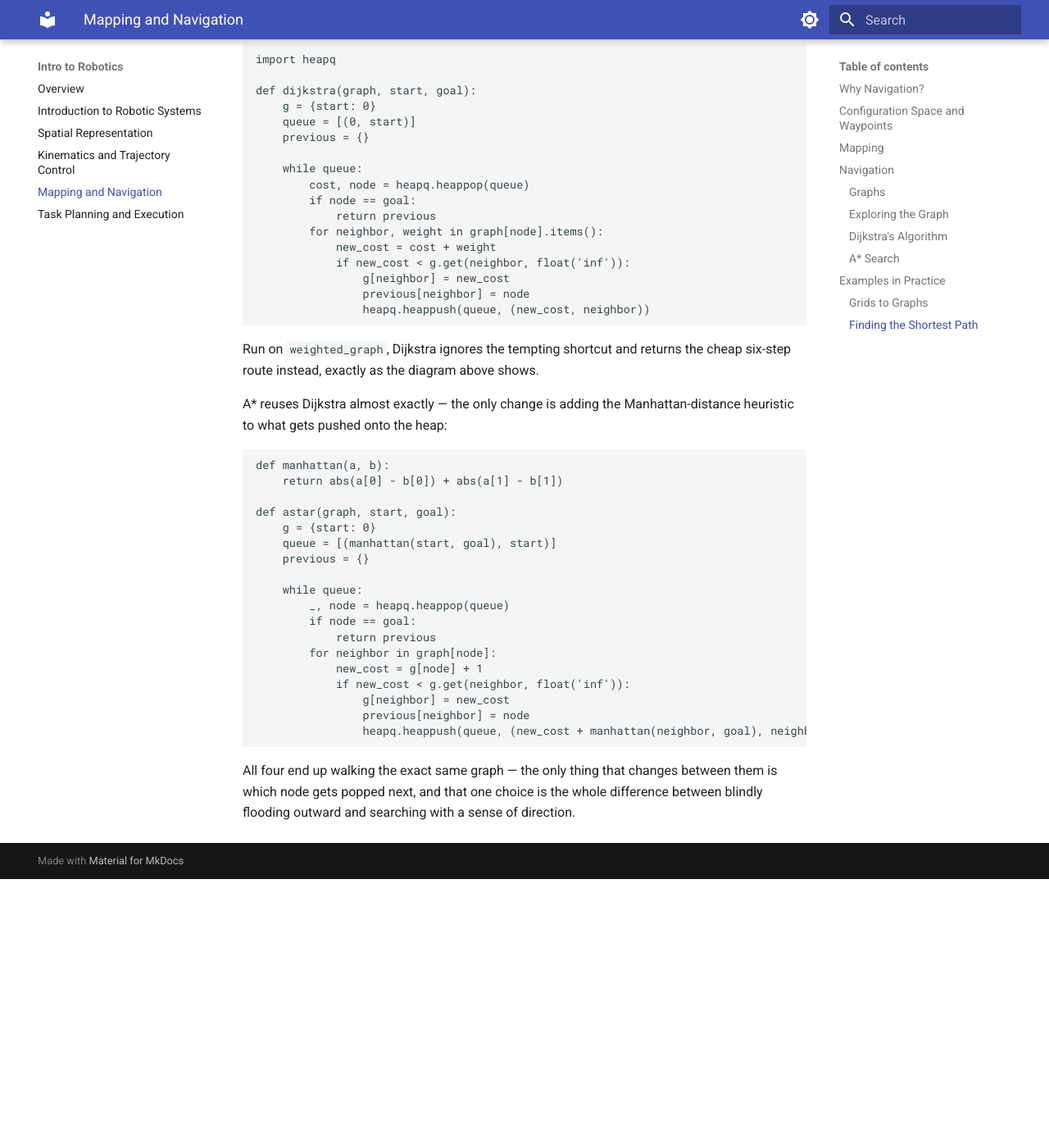
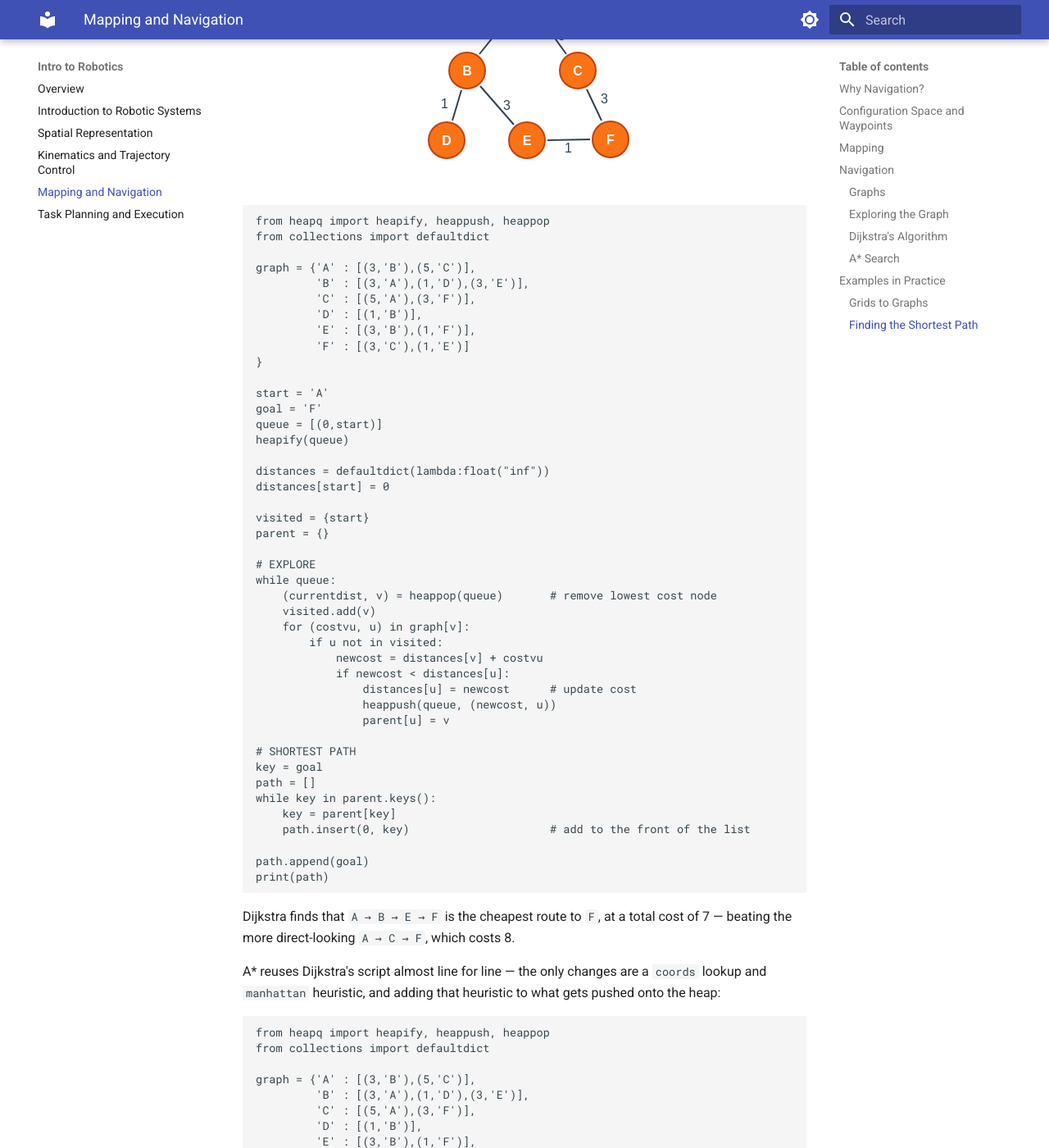
Before and after one commit to Kooroshoo/intro-to-robotics, an MkDocs documentation site: the page built from docs/04-mapping-and-navigation.md, in a window 1280 px wide and 1400 px high, scrolled down 11130 px. Shown: the whole window at 82% size. Built offline with MkDocs 1.6.1 and Material for MkDocs 9.7.7, drawn with Linux system fonts in a browser that asks for light colours; before the commit the page ends 12202 px from its top, so only the background shows below that; some of the changed text lies outside the part shown.

Commit message:
Update 04-mapping-and-navigation.md

````diff
--- a/docs/04-mapping-and-navigation.md
+++ b/docs/04-mapping-and-navigation.md
@@ -254,59 +254,116 @@ while key in parent.keys():
     path.insert(0, key) # Add to the front of the list
 
 path.append(goal)
+print(path)
 ```
 
 DFS is nearly identical — swap the queue for a LIFO stack: `stack.pop()` removes the most recent entry from the back, letting the search commit to one path as deep as it can go before backtracking.
 
-Dijkstra's swaps the stack for a priority queue ordered by cost, so it always expands the cheapest node next instead of the most recently discovered one.
+Both BFS and DFS treat every edge as equally costly, so neither can tell a short expensive detour from a long cheap route — once edges carry different weights, we need an algorithm that actually accounts for cost. The same blind spot shows up with diagonal movement: a diagonal step covers more physical distance than an orthogonal one, but BFS and DFS would count both as a single hop, often returning a path that isn't actually the shortest. Dijkstra's swaps the stack for a priority queue ordered by cost, so it always expands the cheapest node next instead of the most recently discovered one.
 
 <p markdown="1" style="text-align:center;">
-![The same tiny graph with weights added, plus a costly shortcut edge directly from (0,0) to (2,0)](assets/images/tiny_weighted_graph.svg)
+![A weighted graph: six nodes connected by edges, each labeled with its cost](assets/images/weighted_graph_example.svg)
 </p>
 
 ```python
-import heapq
+from heapq import heapify, heappush, heappop
+from collections import defaultdict
 
-def dijkstra(graph, start, goal):
-    g = {start: 0}
-    queue = [(0, start)]
-    previous = {}
+graph = {'A' : [(3,'B'),(5,'C')],
+         'B' : [(3,'A'),(1,'D'),(3,'E')],
+         'C' : [(5,'A'),(3,'F')],
+         'D' : [(1,'B')],
+         'E' : [(3,'B'),(1,'F')],
+         'F' : [(3,'C'),(1,'E')]
+}
 
-    while queue:
-        cost, node = heapq.heappop(queue)
-        if node == goal:
-            return previous
-        for neighbor, weight in graph[node].items():
-            new_cost = cost + weight
-            if new_cost < g.get(neighbor, float('inf')):
-                g[neighbor] = new_cost
-                previous[neighbor] = node
-                heapq.heappush(queue, (new_cost, neighbor))
+start = 'A'
+goal = 'F'
+queue = [(0,start)]
+heapify(queue)
+
+distances = defaultdict(lambda:float("inf"))
+distances[start] = 0
+
+visited = {start}
+parent = {}
+
+# EXPLORE
+while queue:
+    (currentdist, v) = heappop(queue)       # remove lowest cost node
+    visited.add(v)
+    for (costvu, u) in graph[v]:
+        if u not in visited:
+            newcost = distances[v] + costvu
+            if newcost < distances[u]:
+                distances[u] = newcost      # update cost
+                heappush(queue, (newcost, u))
+                parent[u] = v
+
+# SHORTEST PATH
+key = goal
+path = []
+while key in parent.keys():
+    key = parent[key]
+    path.insert(0, key)                     # add to the front of the list
+
+path.append(goal)
+print(path)
 ```
 
-Run on `weighted_graph`, Dijkstra ignores the tempting shortcut and returns the cheap six-step route instead, exactly as the diagram above shows.
+Dijkstra finds that `A → B → E → F` is the cheapest route to `F`, at a total cost of 7 — beating the more direct-looking `A → C → F`, which costs 8.
 
-A\* reuses Dijkstra almost exactly — the only change is adding the Manhattan-distance heuristic to what gets pushed onto the heap:
+A\* reuses Dijkstra's script almost line for line — the only changes are a `coords` lookup and `manhattan` heuristic, and adding that heuristic to what gets pushed onto the heap:
 
 ```python
+from heapq import heapify, heappush, heappop
+from collections import defaultdict
+
+graph = {'A' : [(3,'B'),(5,'C')],
+         'B' : [(3,'A'),(1,'D'),(3,'E')],
+         'C' : [(5,'A'),(3,'F')],
+         'D' : [(1,'B')],
+         'E' : [(3,'B'),(1,'F')],
+         'F' : [(3,'C'),(1,'E')]
+}
+
+coords = {'A': (2,3), 'B': (1,2), 'C': (3,2), 'D': (0,1), 'E': (2,1), 'F': (4,1)}
+
 def manhattan(a, b):
-    return abs(a[0] - b[0]) + abs(a[1] - b[1])
+    return abs(coords[a][0] - coords[b][0]) + abs(coords[a][1] - coords[b][1])
 
-def astar(graph, start, goal):
-    g = {start: 0}
-    queue = [(manhattan(start, goal), start)]
-    previous = {}
+start = 'A'
+goal = 'F'
+queue = [(manhattan(start, goal), start)]         # seeded with the heuristic
+heapify(queue)
 
-    while queue:
-        _, node = heapq.heappop(queue)
-        if node == goal:
-            return previous
-        for neighbor in graph[node]:
-            new_cost = g[node] + 1
-            if new_cost < g.get(neighbor, float('inf')):
-                g[neighbor] = new_cost
-                previous[neighbor] = node
-                heapq.heappush(queue, (new_cost + manhattan(neighbor, goal), neighbor))
+distances = defaultdict(lambda:float("inf"))
+distances[start] = 0
+
+visited = {start}
+parent = {}
+
+# EXPLORE
+while queue:
+    (currentcost, v) = heappop(queue)       # remove lowest cost node
+    visited.add(v)
+    for (costvu, u) in graph[v]:
+        if u not in visited:
+            newcost = distances[v] + costvu
+            if newcost < distances[u]:
+                distances[u] = newcost      # update cost
+                heappush(queue, (newcost + manhattan(u, goal), u))  # heuristic added
+                parent[u] = v
+
+# SHORTEST PATH
+key = goal
+path = []
+while key in parent.keys():
+    key = parent[key]
+    path.insert(0, key)                     # add to the front of the list
+
+path.append(goal)
+print(path)
 ```
 
-All four end up walking the exact same graph — the only thing that changes between them is which node gets popped next, and that one choice is the whole difference between blindly flooding outward and searching with a sense of direction.
+All four algorithms walk the exact same graph — the only thing that changes is which node gets popped next, and that single choice is what separates blindly flooding outward from searching with a sense of direction.
````
